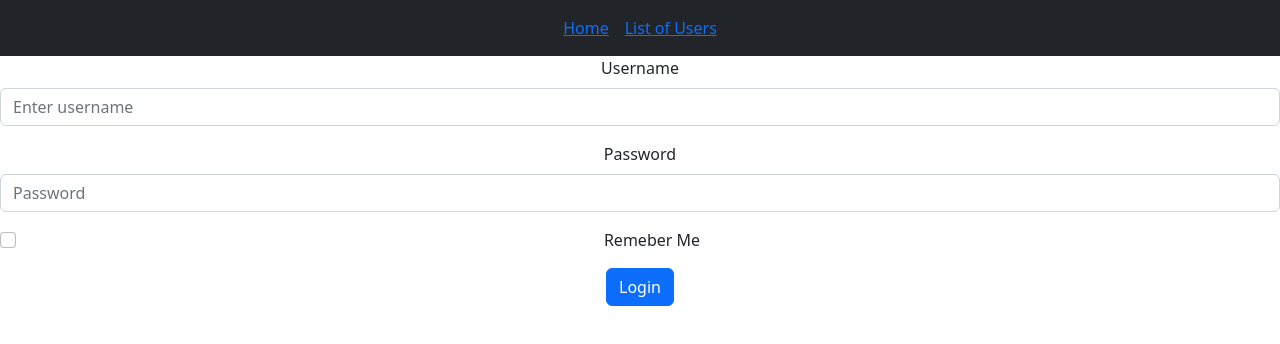
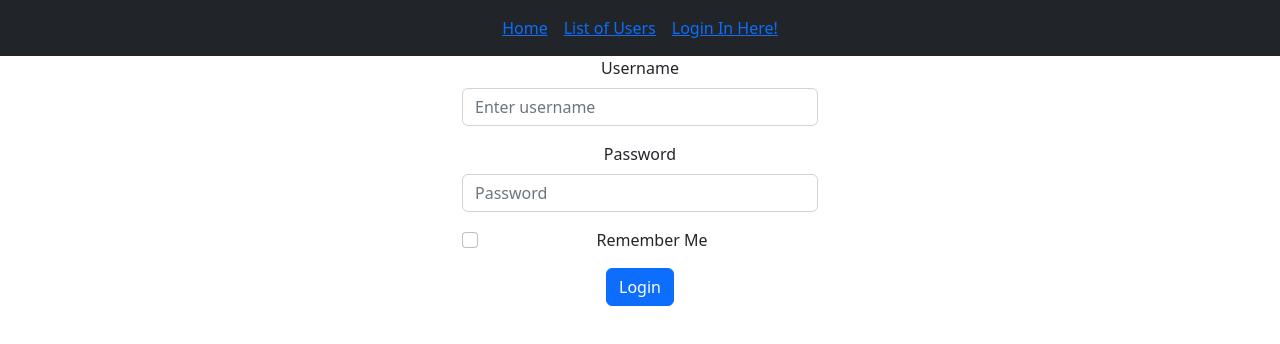
Before and after one commit to CrazyJokes-dev/StuffStash, a React (Create React App) app in the folder Stuff-Stash/client/: page /login in a window 1280 px wide. Shown: the top 344 px of the page. Built offline with nearby package versions, Linux system fonts and the light colour scheme.

Commit message:
Style: Added more styling to login page * centered text and boxes for user login * fixed the word remember to be spelled correctly * added link to navbar

```diff
--- a/Stuff-Stash/client/src/Pages/login.js
+++ b/Stuff-Stash/client/src/Pages/login.js
@@ -2,6 +2,10 @@ import { Button, Form } from "react-bootstrap";
 
 function UserLogin() {
   return (
+    <div class="container">
+      <div class="row">
+        <div class="col-sm"></div>
+        <div class="col-sm">
           <Form>
             <Form.Group className="mb-3" controlId="formUsername">
               <Form.Label>Username</Form.Label>
@@ -13,12 +17,16 @@ function UserLogin() {
               <Form.Control type="password" placeholder="Password" />
             </Form.Group>
             <Form.Group className="mb-3" controlId="formKeepLoggedIn">
-        <Form.Check type="checkbox" label="Remeber Me" />
+              <Form.Check type="checkbox" label="Remember Me" />
             </Form.Group>
             <Button variant="primary" type="submit">
               Login
             </Button>
           </Form>
+        </div>
+        <div class="col-sm"></div>
+      </div>
+    </div>
   );
 }
 
--- a/Stuff-Stash/client/src/Pages/navbar.js
+++ b/Stuff-Stash/client/src/Pages/navbar.js
@@ -1,19 +1,22 @@
-import 'bootstrap/dist/css/bootstrap.css';
-import { Link } from 'react-router-dom'
+import "bootstrap/dist/css/bootstrap.css";
+import { Link } from "react-router-dom";
 
 const Navbar = () => {
   return (
     <nav className="navbar navbar-expand-lg navbar-light bg-dark">
       <div className="mx-auto">
-          <div className= "p-2 d-inline-flex">
-            <Link to="/" >Home</Link>
+        <div className="p-2 d-inline-flex">
+          <Link to="/">Home</Link>
         </div>
-          <div className= "p-2 d-inline-flex ">
+        <div className="p-2 d-inline-flex ">
           <Link to="/list">List of Users</Link>
+        </div>
+        <div className="p-2 d-inline-flex ">
+          <Link to="/login">Login In Here!</Link>
         </div>
       </div>
     </nav>
   );
-  }
+};
 
 export default Navbar;
```
Lines whose indentation alone changed are shown as unchanged.
